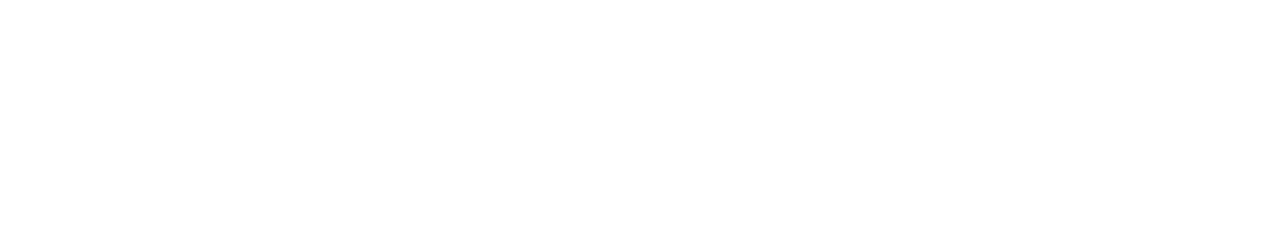
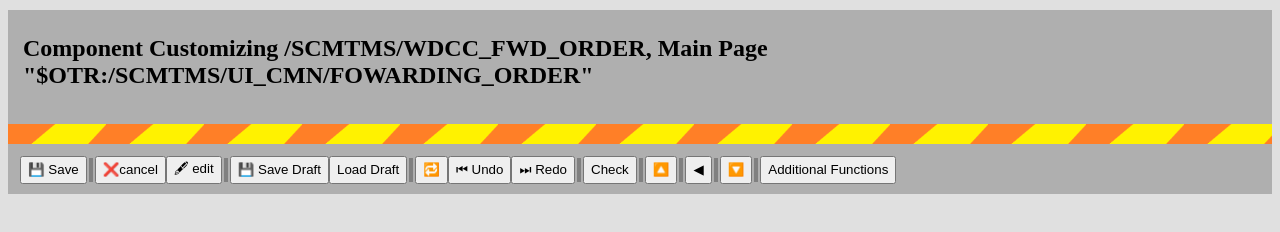
Before and after one commit to Fism00/Replica-de-interface-Comercial, a plain HTML site: page index.html in a window 1280 px wide. Drawn offline with Linux system fonts and the light colour scheme.

Commit message:
ADD - navbar

```diff
--- a/index.html
+++ b/index.html
@@ -7,5 +7,45 @@
 </head>
 <body>
 
+    <header>
+        <div id="navbar">
+            <div id="topo">
+            <h2>Component Customizing /SCMTMS/WDCC_FWD_ORDER, Main Page "$OTR:/SCMTMS/UI_CMN/FOWARDING_ORDER"</h2>
+            </div>
+            <div class="amarelo"></div>
+            <div class="botaos">
+                <button> 💾 Save</button>
+                <div class="separa"></div>
+                <button> ❌cancel</button>
+                <button> 🖋 edit</button>
+                <div class="separa"></div>
+                <button> 💾 Save Draft</button>
+                <button> Load Draft</button>
+                <div class="separa"></div>
+                <button> 🔁</button>
+                <button> ⏮ Undo</button>
+                <button> ⏭ Redo</button>
+                <div class="separa"></div>
+                <button> Check </button>
+                <div class="separa"></div>
+                <button> 🔼</button>
+                <div class="separa"></div>
+                <button> ◀</button>
+                <div class="separa"></div>
+                <button> 🔽</button>
+                <div class="separa"></div>
+                <button> Additional Functions</button>
+            </div>
+        </div>
+    </header>
+
+    <main>
+
+    </main>
+
+    <footer>
+
+    </footer>
+
 </body>
 </html>
--- a/style.css
+++ b/style.css
@@ -0,0 +1,32 @@
+body{
+    background-color: rgb(224, 224, 224);
+}
+
+#topo{
+    margin: 10px;
+    padding: 5px;
+}
+
+#navbar{
+    background-color: rgb(175, 175, 175);
+}
+
+.botaos{
+    margin: 2px;
+    display: flex;
+    padding: 10px;
+}
+
+.separa{
+    margin: 2px;
+    background-color: gray;
+    padding: 2px
+}
+
+
+.amarelo{
+    padding: 10px;
+    background-image: url(Navbar/LinhaAmarela.png);
+    background-repeat: repeat;
+    background-size: 98px
+}
```
Also changed, not shown: Navbar/LinhaAmarela.png (added).
